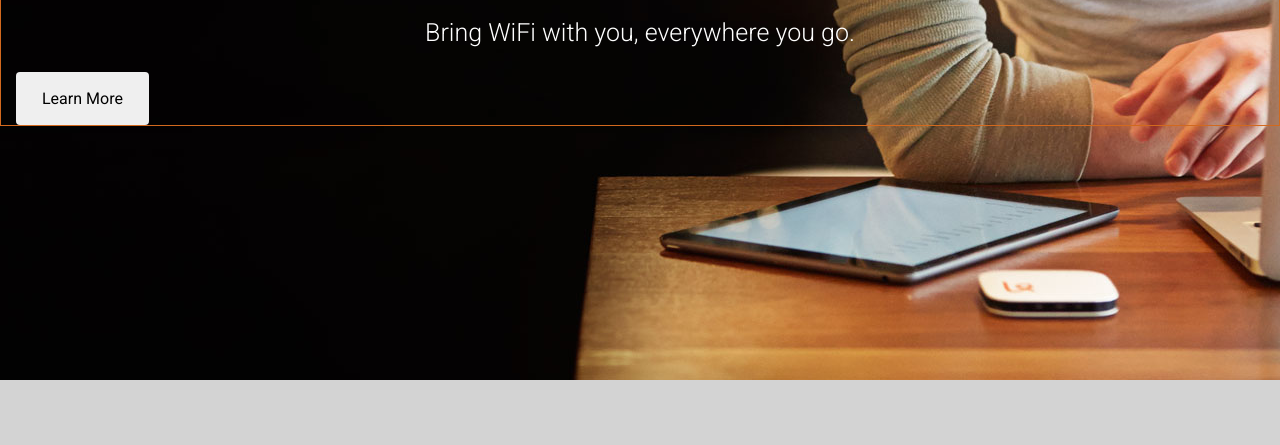
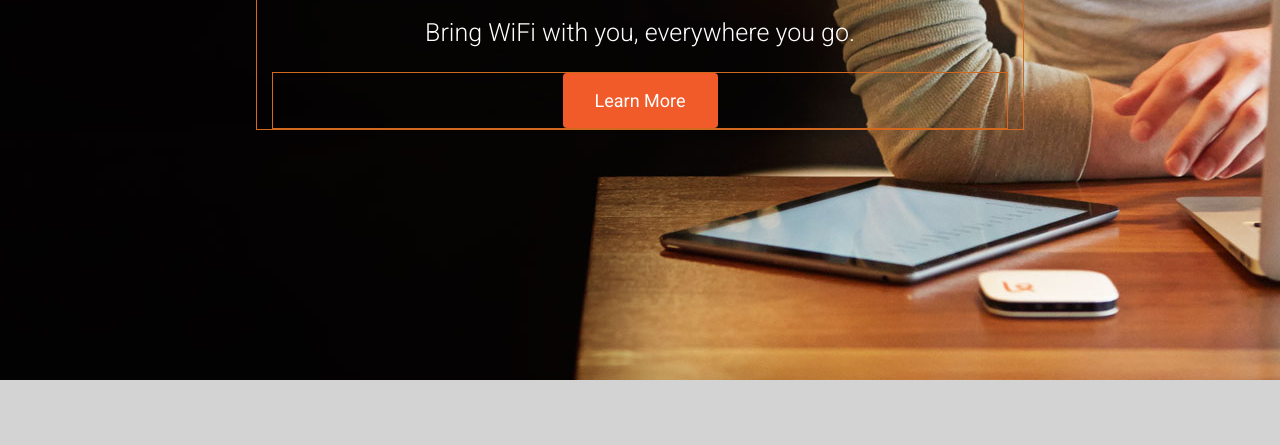
Before and after one commit to EthanWalker/karma-clone, a plain HTML site: page index.html in a window 1280 px wide. Shown: the part 355-800 px from the top of the page. Drawn offline with Linux system fonts and the light colour scheme.

Commit message:
Added 'Learn More' button to intro

```diff
--- a/CSS/style.css
+++ b/CSS/style.css
@@ -1,5 +1,5 @@
 html {
-
+  margin: 0;
   box-sizing: border-box;
 }
 *, *:before, *:after {
@@ -12,6 +12,7 @@ html {
  * 2. Prevent iOS text size adjust after orientation change, without disabling
  *    user zoom.
  */
+
 
 html {
   font-family: sans-serif; /* 1 */
@@ -465,8 +466,10 @@ div {
 .content
 {
   padding: 0 0.938rem;
-  margin: 0 auto;
+  width: 60%;
+  margin:0 auto;
   min-width: 37.5rem;
+
 }
 .top-navigation .links {
     float: right;
@@ -510,11 +513,27 @@ div {
     text-align: center;
     font-weight: 300;
 }
-
+.introduction .button-container {
+  color: white;
+  text-align: center;
+  margin-top: 1.563rem;
+}
 .big-button {
     text-shadow: none;
     border-style: none;
     border-radius: 4px;
-    padding: 16px 26px;
+    padding: 1rem 1.5rem;
     line-height: 1.33;
+    width: 9.688rem;
+    background-color: #f15a29;
+    border-color: #f15a29;
+    font-size: 1.125rem;
+    color: white;
+    margin: 0 auto;
 }
+
+.big-button:hover {
+  background-color: #d9400e;
+  border-color: #cf3d0e;
+  cursor: pointer;
+}
--- a/index.html
+++ b/index.html
@@ -24,7 +24,9 @@
         <div class = "content">
             <h1>Introducing Karma</h1>
             <h3>Bring WiFi with you, everywhere you go.</h3>
-            <button class = "big-button">Learn More</button>
+            <div class = "button-container">
+                <button class = "big-button">Learn More</button>
+            </div>
         </div>
     </section>
 </body>
```
